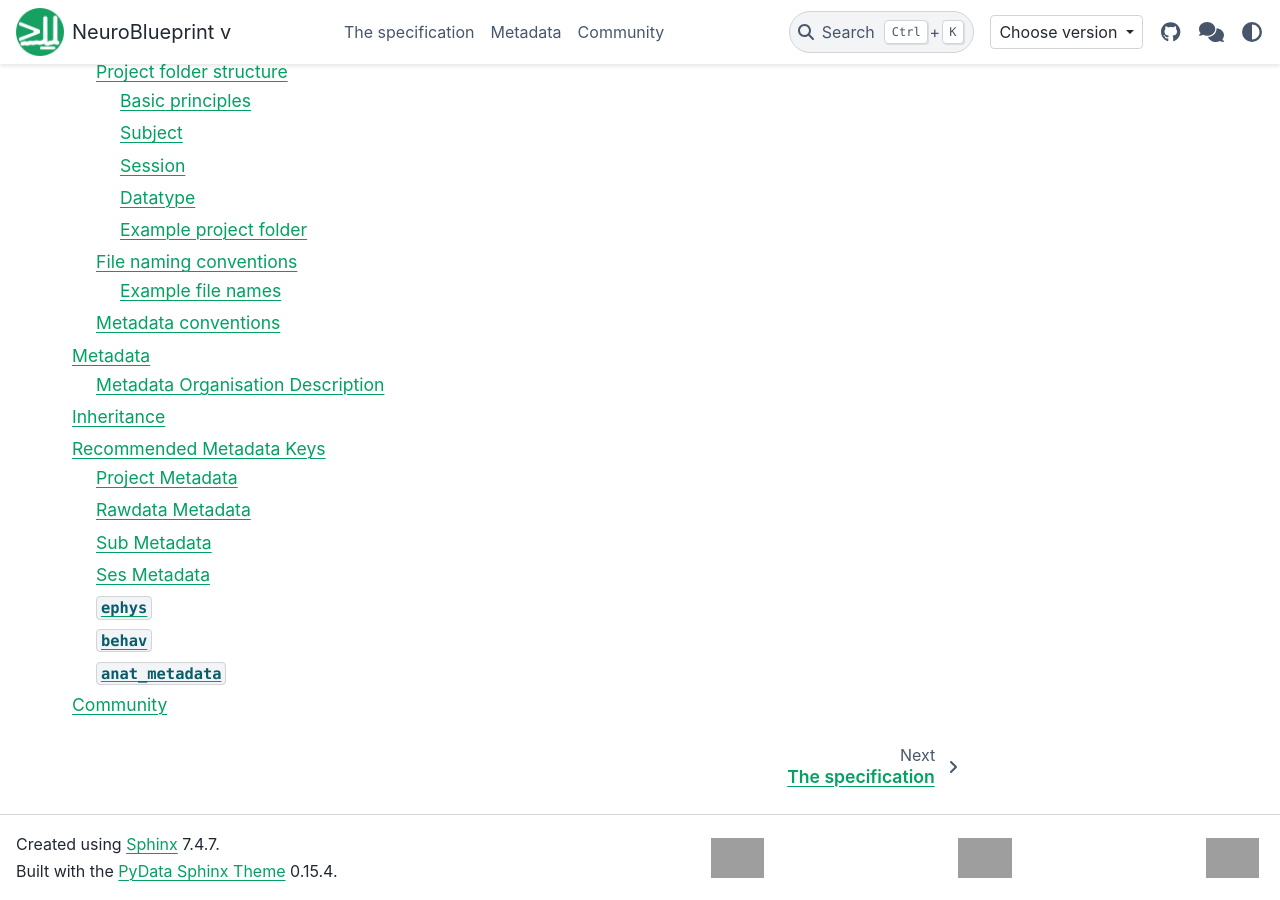
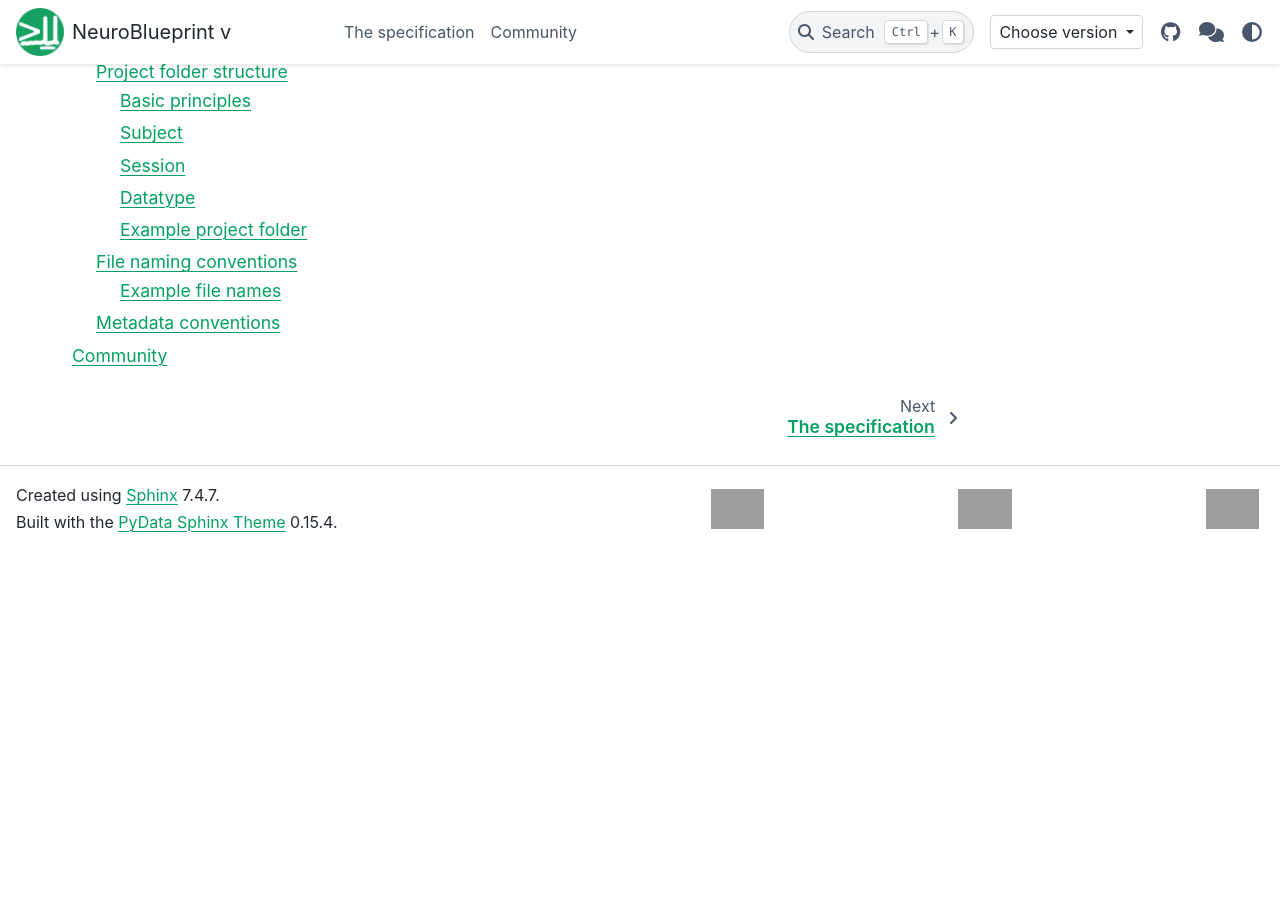
Before and after one commit to neuroinformatics-unit/NeuroBlueprint, a Sphinx documentation site: the page built from docs/source/index.md, in a window 1280 px wide and 900 px high, scrolled down 1056 px. Built offline with Sphinx 7.4.7 and the PyData theme 0.15.4, drawn with Linux system fonts in a browser that asks for light colours; the version number could not be read and is left out; after the commit the page ends 1607 px from its top, so only the background shows below that; part of the change alters nothing that is shown; grey boxes are pictures that could not be loaded.

````diff
--- a/docs/source/index.md
+++ b/docs/source/index.md
@@ -27,6 +27,5 @@ We will collaborate with [ongoing efforts](https://github.com/INCF/neuroscience-
 :caption: Contents
 
 specification
-metadata
 community
 ```
--- a/docs/source/metadata.md
+++ b/docs/source/metadata.md
@@ -1,8 +1,21 @@
+:orphan:
 # Metadata
 
-1) introduce
-2) explain other approaches
-3) explain why we went for this approach?
+Metadata is additional data that describes the project data itself. Metadata can
+be high-level (e.g. a general overview on the study and it's purpose) or
+level low level (all acquisition parameters for extracellular electrophysiology
+set up, or microscope).
+
+A number of detailed metadata standards exist, including [BIDS](),
+[openMinds]() and [Allen](), each differing it its structure, level of detail
+and the datatypes they cover.
+
+Here, we provide a simple metadata organisation scheme that you can use to
+get started with adding metadata to your project. You are free to add
+metadata fields if you wish, but at the end of this guide we recommend fields
+that can go in each section.
+
+Please get in touch if you would like additional keys added to the metadata fields.
 
 
 ## Metadata Organisation Description
@@ -30,7 +43,7 @@ At each level of the project, a metadata file can be included that describe that
 
 **``project_metadata.yml``**
 - This file contains high-level information about the project, for example it's overall purpose,
-who is involved in the project. See [].
+who is involved in the project. See [#project-metadata].
 
 **``rawdata_metadata.yml``**
 - This file contains information about the data collection, for example XXX. See [].
@@ -103,30 +116,38 @@ The folder structure may look like:
 
 # Recommended Metadata Keys
 
+(project-metadata)=
 ## Project Metadata
 
+Initially, fill in from:
 https://bids-specification.readthedocs.io/en/stable/modality-agnostic-files/dataset-description.html#dataset_descriptionjson
 
+(rawdata-metadata)=
 ## Rawdata Metadata
 
 This is mostly a place for inhereted keys? e.g. `ephys` etc
 
+(sub-metadata)=
 ## Sub Metadata
-
+Initially, fill in from:
 https://bids-specification.readthedocs.io/en/stable/modality-agnostic-files/data-summary-files.html
 
+(ses-metadata)=
 ## Ses Metadata
-
+Initially, fill in from:
 https://bids-specification.readthedocs.io/en/stable/modality-agnostic-files/data-summary-files.html#sessions-file
 
+(ephys-metadata)=
 ## `ephys`
-
+Initially, fill in from:
 https://bep032tools.readthedocs.io/en/latest/
 
+(behav-metadata)=
 ## `behav`
-
+Initially, fill in from:
 https://bids-specification.readthedocs.io/en/stable/modality-specific-files/behavioral-experiments.html
 
+(anat-metadata)=
 ## `anat_metadata`
-
+Initially, fill in from:
 https://bids-specification.readthedocs.io/en/stable/modality-specific-files/microscopy.html
````
Also changed, not shown: docs/source/specification.md (line endings or trailing spaces).
